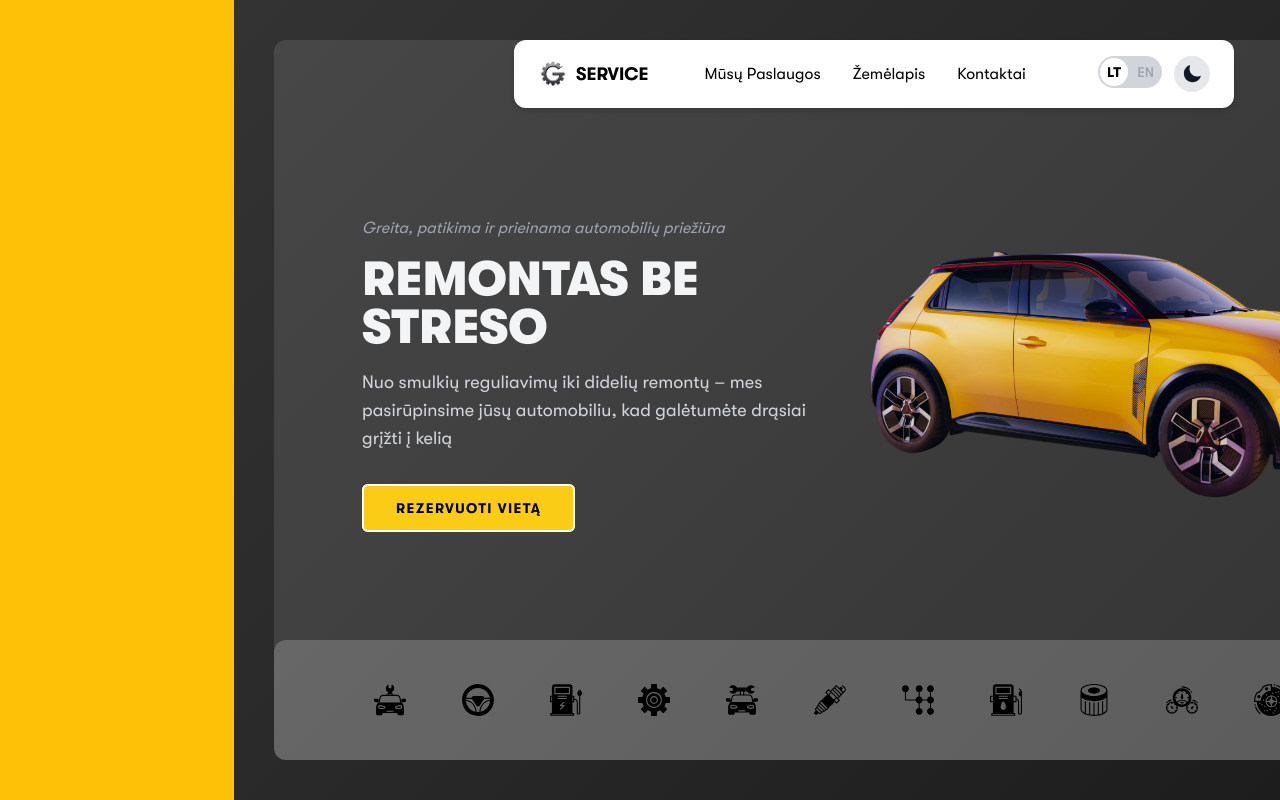
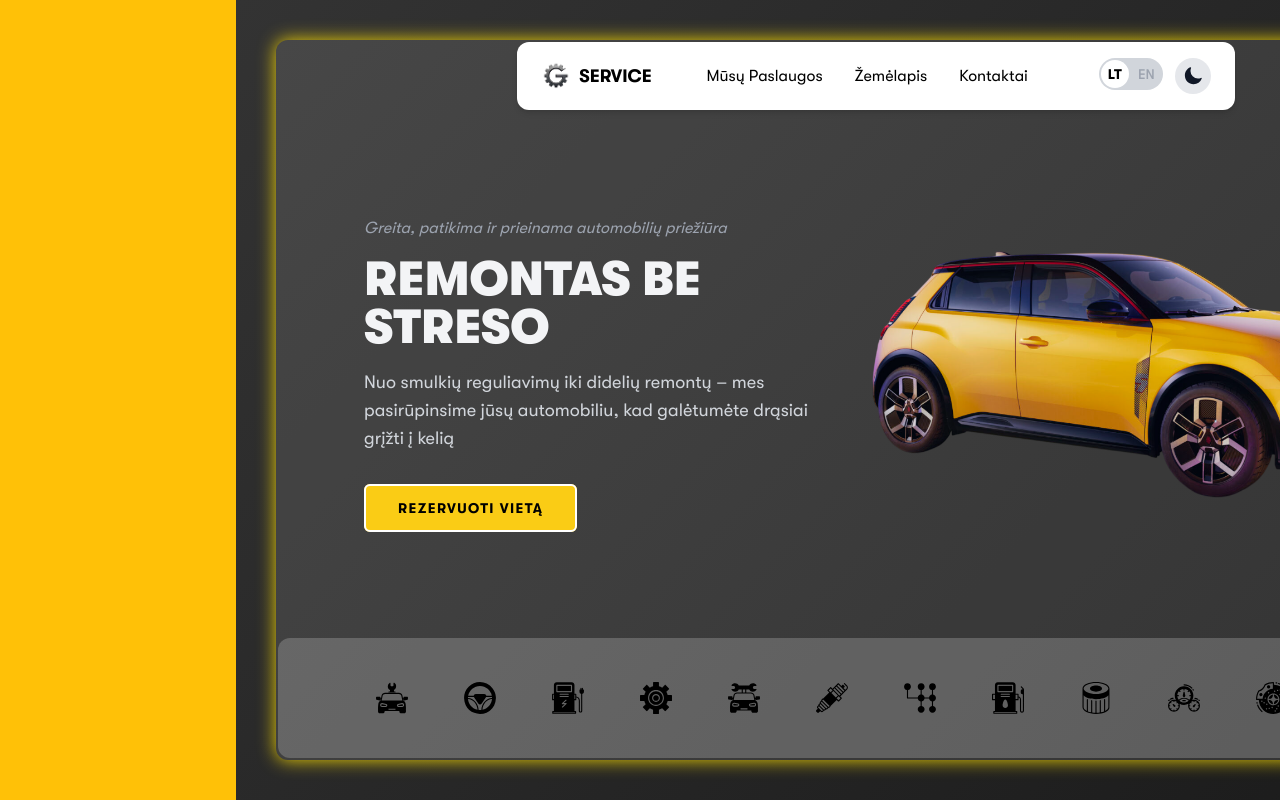
Before and after one commit to webdev-im/garage-page, a Next.js app: page / in a window 1280 px wide. Built offline with nearby package versions, Linux system fonts and the light colour scheme.

Commit message:
with pulse

```diff
--- a/app/page.tsx
+++ b/app/page.tsx
@@ -94,8 +94,11 @@ export default function Home() {
           </div>
         </div>
       )}
+      <div className="min-h-full flex-grow w-full bg-white/10 dark:bg-white/30 rounded-xl flex flex-col border-2 border-transparent
+                shadow-[0_0_10px_rgba(255,223,0,0.6)] dark:shadow-[0_0_10px_rgba(0,0,0,0.6)]
+                animate-[pulseGlow_1.5s_ease-in-out_infinite]">
 
-      <div className="min-h-full flex-grow w-full bg-white/10 dark:bg-white/30 rounded-xl flex flex-col">
+
 
 
 
--- a/tailwind.config.ts
+++ b/tailwind.config.ts
@@ -23,6 +23,20 @@ export default {
         yellowGradient: "linear-gradient(-45deg,#FF9D00, #ffd700)", // Adjusted angle (135°)
         darkGradient: "linear-gradient(-45deg, #1a1a1a, #333333)", // Adjusted angle (135°)
       },
+      keyframes: {
+        pulseGlow: {
+          "0%, 100%": { boxShadow: "0 0 10px rgba(255, 223, 0, 0.6)" },
+          "50%": { boxShadow: "0 0 20px rgba(255, 223, 0, 1)" },
+        },
+        darkPulseGlow: {
+          "0%, 100%": { boxShadow: "0 0 10px rgba(0, 0, 0, 0.6)" },
+          "50%": { boxShadow: "0 0 20px rgba(0, 0, 0, 1)" },
+        },
+      },
+      animation: {
+        pulseGlow: "pulseGlow 5s ease-in-out infinite",
+        darkPulseGlow: "darkPulseGlow 5s ease-in-out infinite",
+      },
     },
   },
   plugins: [],
```
